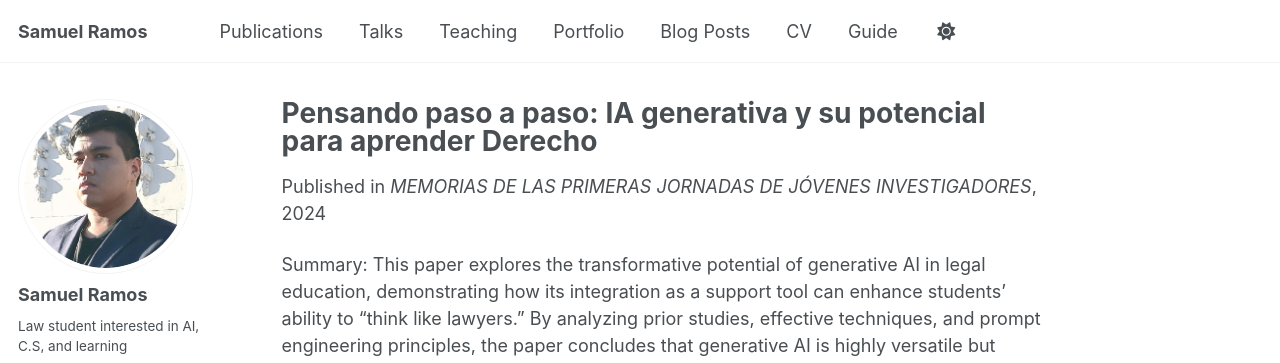
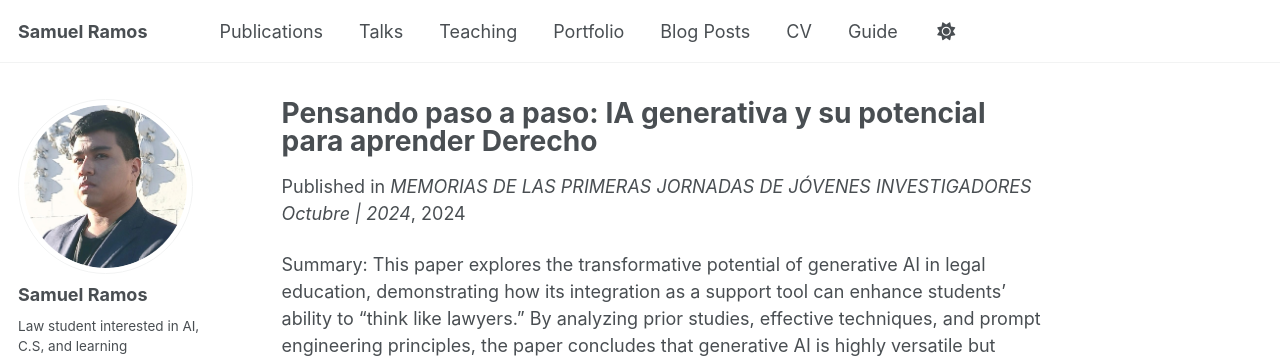
Before and after one commit to saiefr/saiefr.github.io, a Jekyll site: the page built from _publications/2009-10-01-paper-title-number-1.md, in a window 1280 px wide and 1189 px high. Shown: the top 363 px of the window. Built offline with Jekyll 4.4.1, drawn with Linux system fonts in a browser that asks for light colours.

Commit message:
Update 2009-10-01-paper-title-number-1.md

```diff
--- a/_publications/2009-10-01-paper-title-number-1.md
+++ b/_publications/2009-10-01-paper-title-number-1.md
@@ -3,8 +3,8 @@ title: " Pensando paso a paso: IA generativa y su potencial para aprender Derech
 collection: publications
 category: papers
 date: Oct 2024
-venue: 'MEMORIAS DE LAS PRIMERAS JORNADAS DE JÓVENES INVESTIGADORES'
-slidesurl: 'http://academicpages.github.io/files/slides1.pdf'
+venue: 'MEMORIAS DE LAS PRIMERAS JORNADAS DE JÓVENES INVESTIGADORES Octubre | 2024'
+slidesurl: 'http://academicpages.github.io/files/paper1_slides.pdf'
 paperurl: 'https://ucema.edu.ar/sites/default/files/2025-02/Memorias_JJI_2024.pdf'
 citation: 'Your Name, You. (2009). &quot;Paper Title Number 1.&quot; <i>Journal 1</i>. 1(1).'
 ---
```
